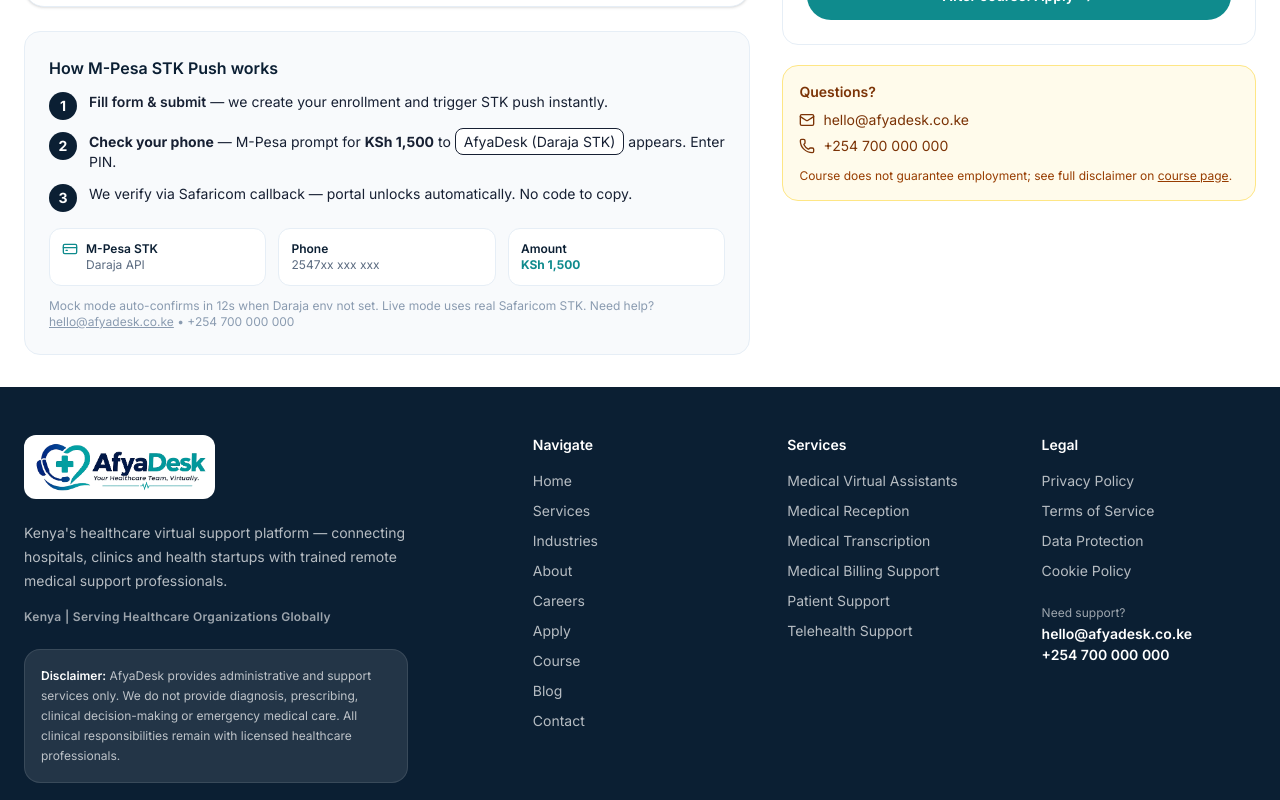
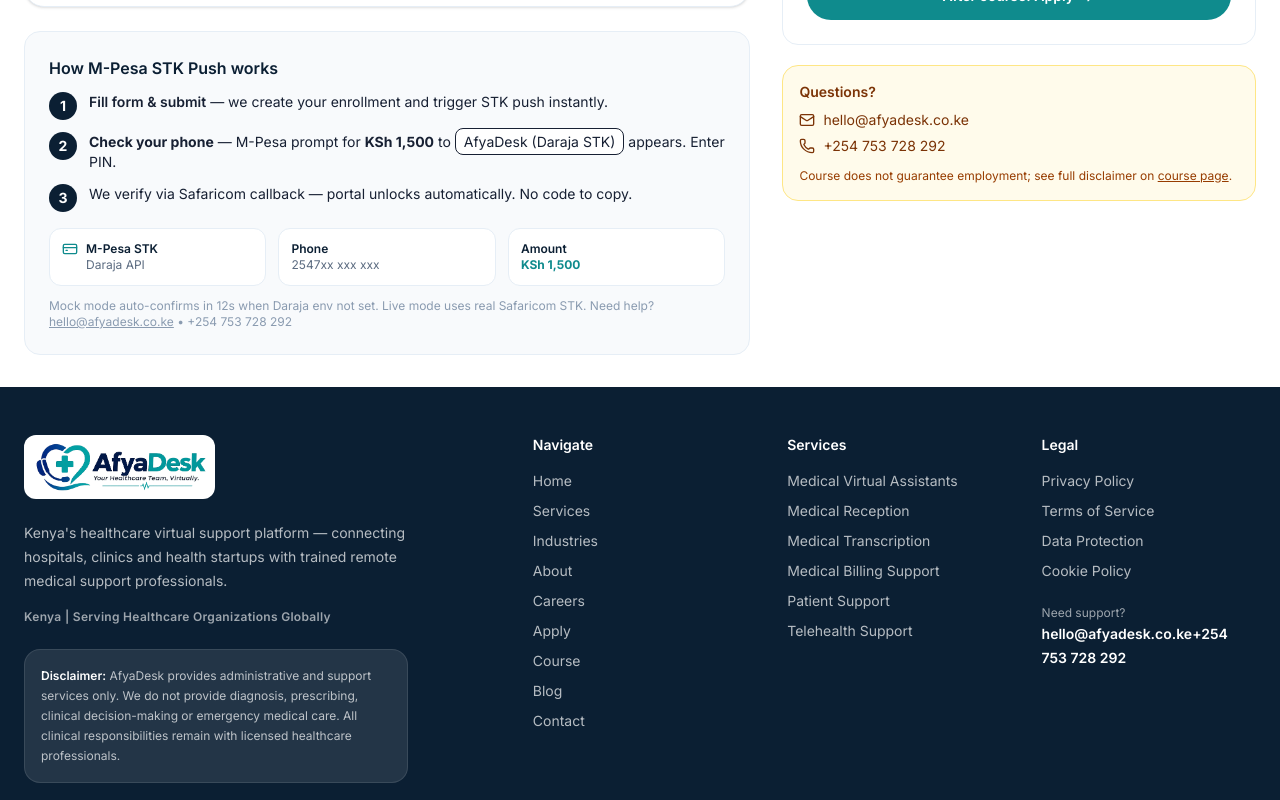
Before and after one commit to eddkimemia/afyadesk, a Next.js app: page /course/enroll in a window 1280 px wide. Shown: the part 980-1780 px from the top of the page. Built offline with nearby package versions, Linux system fonts and the light colour scheme; no server answers; the database is empty.

Commit message:
update contact number to +254753728292 (was +254700000000)

```diff
--- a/src/app/admin/admin-client.tsx
+++ b/src/app/admin/admin-client.tsx
@@ -679,7 +679,7 @@
               <div className="mt-4 grid gap-3 text-sm">
                 <div className="p-3 rounded-xl bg-[#F8FAFC] border border-[#E6EEF6]">
                   <div className="font-semibold">Contact</div>
-                  <div className="text-xs text-[#5B6B80]">hello@afyadesk.co.ke • +254 700 000 000 • Nairobi</div>
+                  <div className="text-xs text-[#5B6B80]">hello@afyadesk.co.ke • +254 753 728 292 • Nairobi</div>
                 </div>
                 <div className="p-3 rounded-xl bg-[#F8FAFC] border border-[#E6EEF6]">
                   <div className="font-semibold">Logo</div>
--- a/src/app/admin/settings/page.tsx
+++ b/src/app/admin/settings/page.tsx
@@ -45,7 +45,7 @@
       </div>
 
       <div className="rounded-2xl bg-white border border-[#E6EEF6] p-6 grid gap-3 text-sm">
-        <div className="p-3 rounded-xl bg-[#F8FAFC] border border-[#E6EEF6]"><div className="font-semibold">Contact</div><div className="text-xs text-[#5B6B80]">hello@afyadesk.co.ke • +254 700 000 000 • Nairobi</div></div>
+        <div className="p-3 rounded-xl bg-[#F8FAFC] border border-[#E6EEF6]"><div className="font-semibold">Contact</div><div className="text-xs text-[#5B6B80]">hello@afyadesk.co.ke • +254 753 728 292 • Nairobi</div></div>
         <div className="p-3 rounded-xl bg-[#F8FAFC] border border-[#E6EEF6]"><div className="font-semibold">Logo</div><div className="text-xs flex items-center gap-2"><Image src="/logo.png" alt="logo" width={100} height={30} className="h-6 w-auto object-contain border rounded" /> /logo.png • /fav.jpg as favicon</div></div>
         <div className="p-3 rounded-xl bg-[#F8FAFC] border border-[#E6EEF6]"><div className="font-semibold">Portal</div><div className="text-xs text-[#5B6B80]">/portal • gated, requires PAID/VERIFIED/COMPLETED enrollment. /portal/login for students. Certificate PDF via /api/portal/certificate with name/date/director.</div></div>
       </div>
--- a/src/app/careers/apply/page.tsx
+++ b/src/app/careers/apply/page.tsx
@@ -77,7 +77,7 @@
 
           <div className="rounded-2xl bg-[#F8FAFC] border border-[#E6EEF6] p-5">
             <h4 className="font-semibold text-[#0B1F33]">Need help?</h4>
-            <p className="text-sm text-[#5B6B80]">hello@afyadesk.co.ke • +254 700 000 000</p>
+            <p className="text-sm text-[#5B6B80]">hello@afyadesk.co.ke • +254 753 728 292</p>
             <Link href="/careers" className="mt-2 inline-flex text-sm font-semibold text-[#0F8B8D]">Browse roles →</Link>
           </div>
         </div>
--- a/src/app/contact/page.tsx
+++ b/src/app/contact/page.tsx
@@ -38,7 +38,7 @@
                 <Phone className="h-5 w-5 text-[#0F8B8D] shrink-0" />
                 <div>
                   <div className="font-medium text-[#0B1F33]">Phone / WhatsApp</div>
-                  <div className="text-[#5B6B80]">+254 700 000 000</div>
+                  <div className="text-[#5B6B80]">+254 753 728 292</div>
                 </div>
               </div>
               <div className="flex gap-3">
--- a/src/app/course/enroll/page.tsx
+++ b/src/app/course/enroll/page.tsx
@@ -71,7 +71,7 @@
                 <div className="text-[#0F8B8D] font-bold">{priceLabel}</div>
               </div>
             </div>
-            <p className="mt-3 text-xs text-[#8A9BB0]">Mock mode auto-confirms in 12s when Daraja env not set. Live mode uses real Safaricom STK. Need help? <a href="mailto:hello@afyadesk.co.ke" className="underline">hello@afyadesk.co.ke</a> • +254 700 000 000</p>
+            <p className="mt-3 text-xs text-[#8A9BB0]">Mock mode auto-confirms in 12s when Daraja env not set. Live mode uses real Safaricom STK. Need help? <a href="mailto:hello@afyadesk.co.ke" className="underline">hello@afyadesk.co.ke</a> • +254 753 728 292</p>
           </div>
         </div>
 
@@ -106,7 +106,7 @@
             <h4 className="font-semibold text-amber-900 text-sm">Questions?</h4>
             <div className="mt-2 space-y-1.5 text-sm text-amber-900">
               <a href="mailto:hello@afyadesk.co.ke" className="flex items-center gap-2 hover:underline"><Mail className="h-4 w-4" /> hello@afyadesk.co.ke</a>
-              <a href="tel:+254700000000" className="flex items-center gap-2 hover:underline"><Phone className="h-4 w-4" /> +254 700 000 000</a>
+              <a href="tel:+254753728292" className="flex items-center gap-2 hover:underline"><Phone className="h-4 w-4" /> +254 753 728 292</a>
             </div>
             <p className="mt-3 text-xs text-amber-800">Course does not guarantee employment; see full disclaimer on <Link href="/course" className="underline">course page</Link>.</p>
           </div>
--- a/src/components/forms/contact-form.tsx
+++ b/src/components/forms/contact-form.tsx
@@ -64,7 +64,7 @@
         </div>
         <div>
           <Label>Phone</Label>
-          <Input name="phone" placeholder="+254 700 000 000" />
+          <Input name="phone" placeholder="+254 753 728 292" />
         </div>
       </div>
 
--- a/src/components/forms/course-enroll-form.tsx
+++ b/src/components/forms/course-enroll-form.tsx
@@ -110,7 +110,7 @@
             Cancel / Try again
           </Button>
         </div>
-        <p className="text-xs text-[#8A9BB0] mt-3">Didn’t get prompt? Ensure phone is 2547... (e.g. +254 700 000000). STK expires in 2 mins.</p>
+        <p className="text-xs text-[#8A9BB0] mt-3">Didn’t get prompt? Ensure phone is 2547... (e.g. +254 753 728292). STK expires in 2 mins.</p>
       </div>
     );
   }
--- a/src/components/layout/footer.tsx
+++ b/src/components/layout/footer.tsx
@@ -110,7 +110,9 @@
               <a href="mailto:hello@afyadesk.co.ke" className="text-sm font-semibold hover:text-white">
                 hello@afyadesk.co.ke
               </a>
-              <p className="text-sm font-semibold">+254 700 000 000</p>
+              <a href="tel:+254753728292" className="text-sm font-semibold hover:text-white">
+                +254 753 728 292
+              </a>
             </div>
           </div>
         </div>
--- a/src/components/layout/header.tsx
+++ b/src/components/layout/header.tsx
@@ -23,8 +23,8 @@
       <div className="hidden md:flex bg-[#0B1F33] text-white text-xs">
         <div className="mx-auto max-w-7xl w-full px-6 flex items-center justify-between h-8">
           <span className="opacity-90">🇰🇪 Built for Healthcare in Kenya • Serving Organizations Globally</span>
-          <a href="tel:+254700000000" className="flex items-center gap-1.5 hover:text-white/80">
-            <Phone className="h-3 w-3" /> +254 700 000 000
+          <a href="tel:+254753728292" className="flex items-center gap-1.5 hover:text-white/80">
+            <Phone className="h-3 w-3" /> +254 753 728 292
           </a>
         </div>
       </div>
--- a/src/components/layout/whatsapp-button.tsx
+++ b/src/components/layout/whatsapp-button.tsx
@@ -3,7 +3,7 @@
 export function WhatsAppButton() {
   return (
     <a
-      href="https://wa.me/254700000000?text=Hello%20AfyaDesk%2C%20I%27d%20like%20to%20learn%20more%20about%20your%20medical%20virtual%20assistants"
+      href="https://wa.me/254753728292?text=Hello%20AfyaDesk%2C%20I%27d%20like%20to%20learn%20more%20about%20your%20medical%20virtual%20assistants"
       target="_blank"
       rel="noopener noreferrer"
       className="fixed bottom-6 right-6 z-50 h-14 w-14 rounded-full bg-[#25D366] text-white shadow-xl flex items-center justify-center hover:scale-105 transition-transform"
@@ -20,17 +20,17 @@
   return (
     <div className="fixed bottom-0 left-0 right-0 z-40 bg-white border-t border-[#E6EEF6] p-3 flex gap-3 md:hidden shadow-[0_-8px_30px_rgba(0,0,0,0.08)]">
       <a
-        href="https://wa.me/254700000000"
+        href="https://wa.me/254753728292"
         target="_blank"
         className="flex-1 h-11 rounded-full bg-white border border-[#E6EEF6] text-[#0B1F33] font-semibold text-sm flex items-center justify-center"
       >
         WhatsApp
       </a>
       <a
-        href="/contact"
+        href="tel:+254753728292"
         className="flex-1 h-11 rounded-full bg-[#0F8B8D] text-white font-semibold text-sm flex items-center justify-center"
       >
-        Book Consultation
+        Call +254 753 728 292
       </a>
     </div>
   );
--- a/src/components/portal/dashboard.tsx
+++ b/src/components/portal/dashboard.tsx
@@ -184,7 +184,7 @@
 
           <div className="rounded-2xl bg-white border border-[#E6EEF6] p-6">
             <h4 className="font-semibold text-[#0B1F33]">Support</h4>
-            <p className="text-sm text-[#5B6B80]">hello@afyadesk.co.ke • +254 700 000 000</p>
+            <p className="text-sm text-[#5B6B80]">hello@afyadesk.co.ke • +254 753 728 292</p>
             <Link href="/course" className="mt-3 inline-flex text-sm font-semibold text-[#0F8B8D]">Back to course →</Link>
           </div>
         </div>
--- a/src/components/portal/portal-nav.tsx
+++ b/src/components/portal/portal-nav.tsx
@@ -75,7 +75,7 @@
         </div>
         <div className="flex items-center gap-4 text-xs">
           <a href="mailto:hello@afyadesk.co.ke" className="text-[#0F8B8D] font-semibold hover:underline">hello@afyadesk.co.ke</a>
-          <span className="text-[#8A9BB0]">+254 700 000 000</span>
+          <span className="text-[#8A9BB0]">+254 753 728 292</span>
           <Link href="/course" className="text-[#5B6B80] hover:text-[#0B1F33]">Course</Link>
           <Link href="/careers/apply" className="text-[#5B6B80] hover:text-[#0B1F33]">Apply</Link>
         </div>
```
